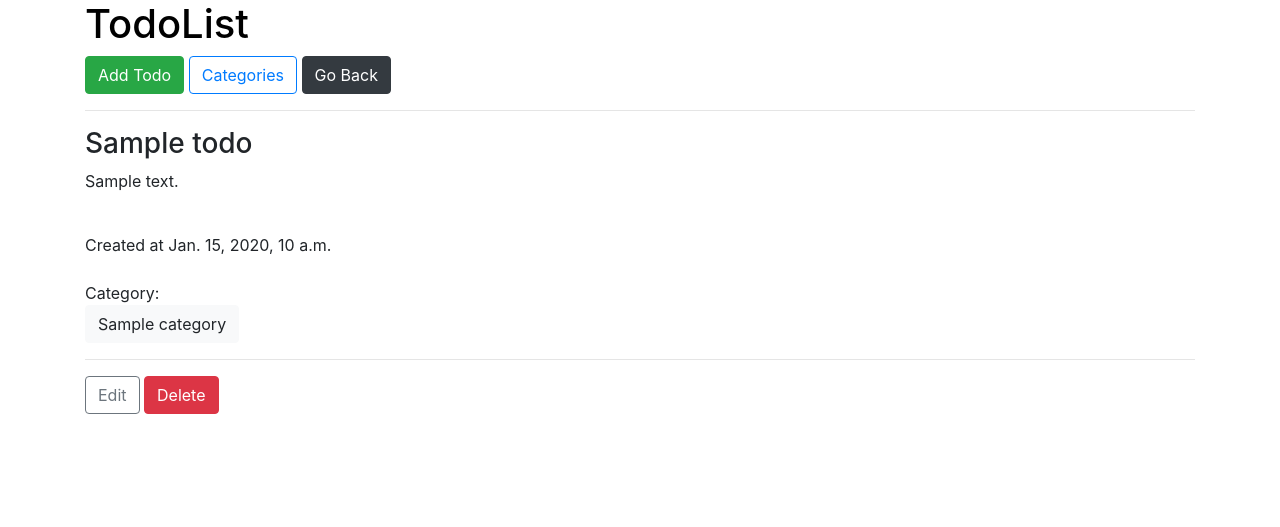
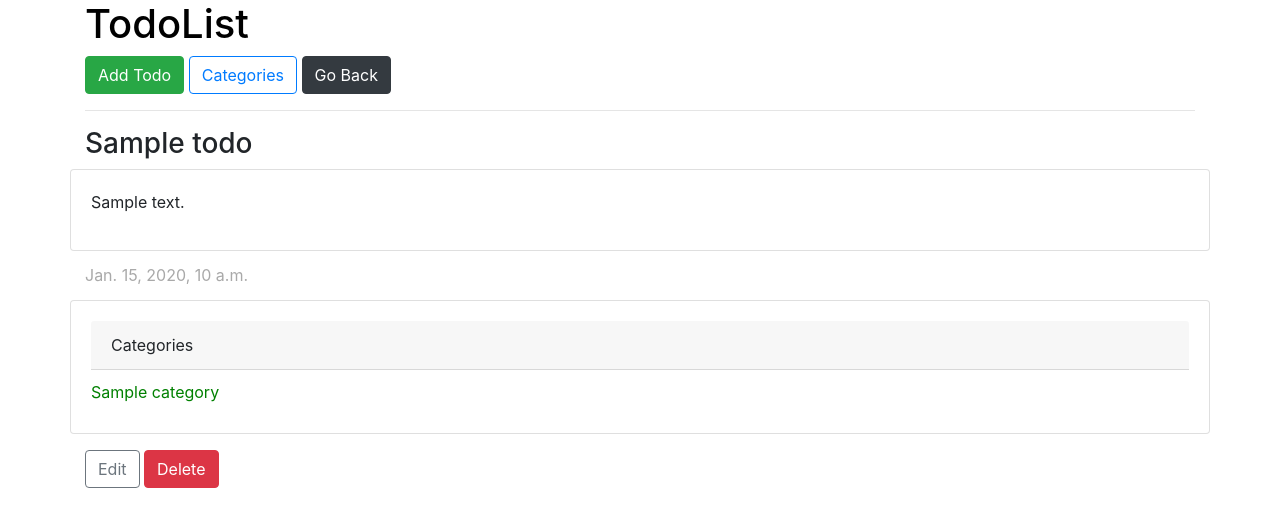
Before and after one commit to suewonjp/django-tutorial-todolist, a Django app: page /todos/details/1 in a window 1280 px wide. Shown: the top 527 px of the page. Run offline with Django 3.2, Linux system fonts and the light colour scheme; tables that the repository leaves empty hold one stand-in row (values such as "Sample post"); some libraries are stand-ins or nearby versions.

Commit message:
refactor frontend layouts and styles

```diff
--- a/todos/static/todos/css/style.css
+++ b/todos/static/todos/css/style.css
@@ -1,23 +1,36 @@
 a {
-  color: green
+  color: green;
 }
 
 a:hover {
-  text-decoration: none
+  text-decoration: none;
 }
 
 a.app-title {
-  color: black
+  color: black;
 }
 
 #category-edit-group {
-  margin: 1em auto auto auto
+  margin: 1em auto auto auto;
 }
 
 #category-edit-group label {
-  margin: auto 0.5em auto auto
+  margin: auto 0.5em auto auto;
 }
 
 .warning-box {
-  display: none
+  display: none;
 }
+
+.datetime {
+  margin: 0.8em auto 0.8em auto;
+  color: darkgray;
+}
+
+.attached-categories {
+  margin: 0.6em auto 0.6em auto;
+}
+
+form {
+  margin: 1.0em auto 1.0em auto;
+}
--- a/todos/templates/category/detail.html
+++ b/todos/templates/category/detail.html
@@ -10,7 +10,6 @@
   {% endfor %}
 </ul>
 
-<hr>
 <form action="{% url 'todos:category/delete' category.id %}" method="post">
   {% csrf_token %}
   <a class='btn btn-outline-secondary' href="{% url 'todos:category/update' category.id %}">Edit</a>
--- a/todos/templates/details.html
+++ b/todos/templates/details.html
@@ -1,19 +1,33 @@
 {% include 'partials/header.html' %}
 
-<h3>{{todo.title}}</h3>
-<p>{{todo.text}}</p>
-<br>
-Created at {{todo.created_at}}
-<br><br>
-
-<div>
-  <div>Category:</div>
-  {% for c in categories %}
-  <a href='{% url "todos:category/detail" c.id %}' class='btn btn-light'>{{c.name}}</a>
-  {% endfor %}
+<div class="row">
+  <div class="col-md">
+    <h3>{{todo.title}}</h3>
+  </div>
 </div>
 
-<hr>
+<div class="row card">
+  <div class="col-md card-body">
+    <p>{{todo.text}}</p>
+  </div>
+</div>
+<div class="row">
+  <div class="col-md datetime">
+    {{todo.created_at}}
+  </div>
+</div>
+
+<div class="row card">
+  <div class="col-md card-body">
+    <div class='card-header'>Categories</div>
+    <div class="attached-categories">
+      {% for c in categories %}
+      <a href='{% url "todos:category/detail" c.id %}' class='card-link'>{{c.name}}</a>
+      {% endfor %}
+    </div>
+  </div>
+</div>
+
 <form action="{% url 'todos:delete' todo.id %}" method="post">
   {% csrf_token %}
   <a class='todos-edit btn btn-outline-secondary' href="{% url 'todos:update' todo.id %}">Edit</a>
```
Also changed, not shown: todos/templates/add.html (+18 -9 lines), todos/templates/category/add.html (+10 -7 lines), todos/templates/category/edit.html (+9 -6 lines), todos/templates/edit.html (+19 -9 lines).
